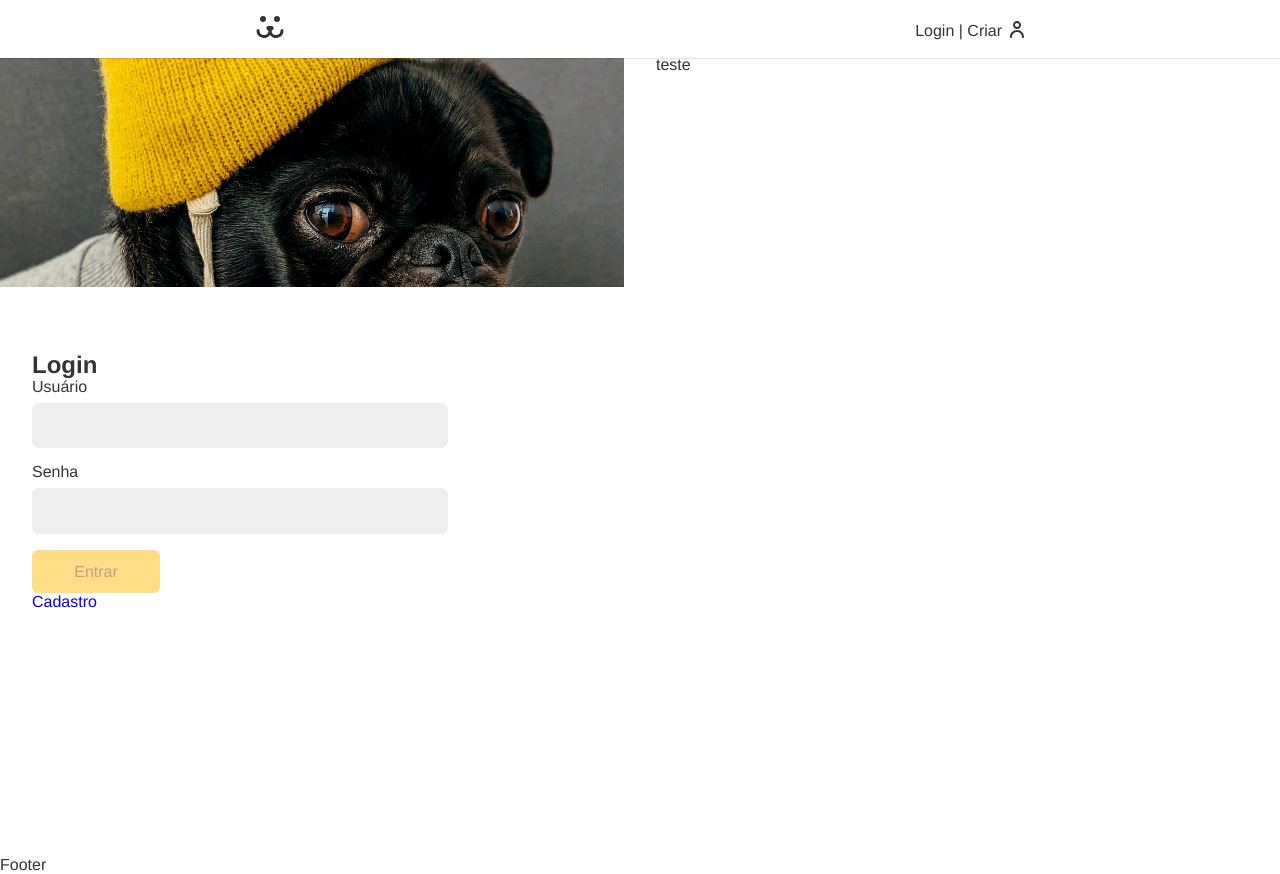
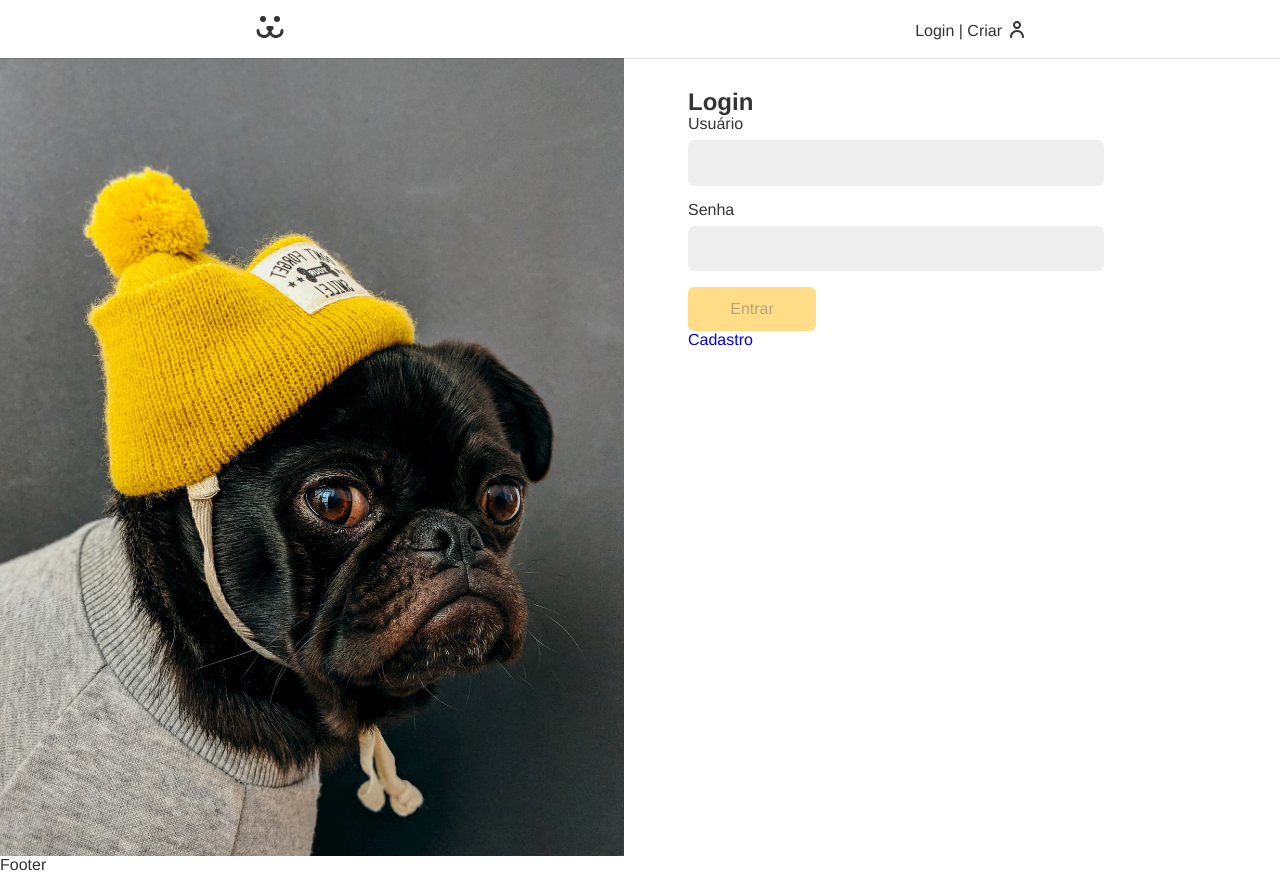
Before and after one commit to gustavocabraltv/origamid-react, a React (Create React App) app: page /login in a window 1280 px wide. Built offline with nearby package versions, Linux system fonts and the light colour scheme.

Commit message:
Login styles fixed

```diff
--- a/src/components/Login/Login.js
+++ b/src/components/Login/Login.js
@@ -11,7 +11,6 @@ const Login = () => {
 
     return(
     <div className={styles.login}>
-     <aside><p>teste</p></aside>
       <div className={styles.forms}>
         <Routes>
                 <Route path='/' element={<LoginForm/>}/>
```
